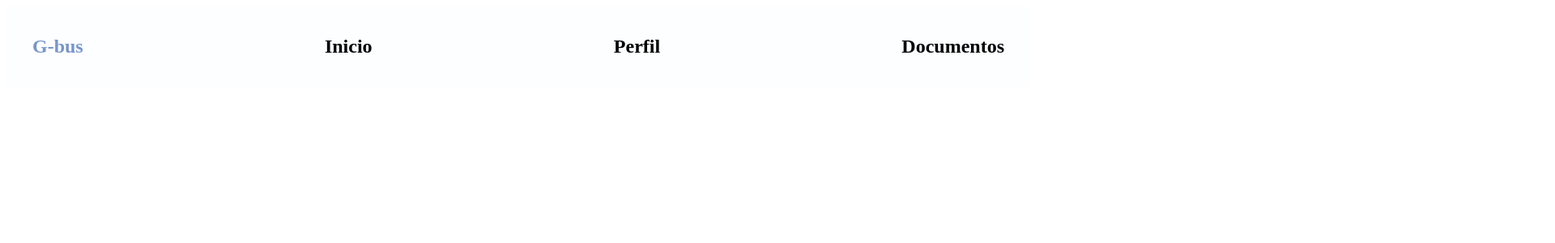
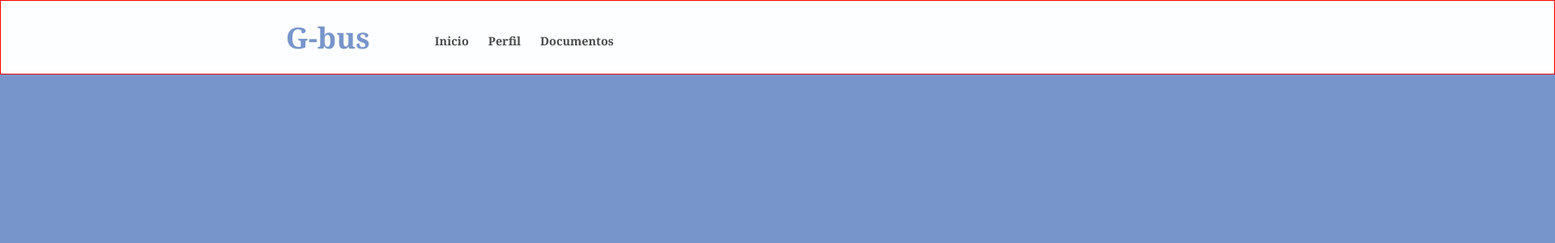
Before and after one commit to diegoframos81/G-Bus, a React (Vite) app: page / in a window 1280 px wide. Shown: the top 300 px of the page at 81% size, 1920 px wide, since content can reach past the window. Built offline with nearby package versions, Linux system fonts and the light colour scheme.

Commit message:
Formatting navbar css

```diff
--- a/src/index.css
+++ b/src/index.css
@@ -0,0 +1,11 @@
+* {
+    font-family: Georgia, 'Times New Roman', Times, serif;
+    margin: 0;
+    padding: 0;
+    box-sizing: border-box;
+  }
+
+  body {
+    background-color: #7895CB;
+    color: #fff;
+  }
--- a/src/ui/components/navbar/Navbar.css
+++ b/src/ui/components/navbar/Navbar.css
@@ -1,46 +1,21 @@
 #navbar {
+    border: 1px solid red;
     display: flex;
-    justify-content: space-between;
     align-items: center;
-    padding: 1rem 2rem;
+    width: 120rem;
+    height: 5.75rem;
     background-color: #FDFEFF;
   }
 
-  #navbar h1 a {
+  #navbar h1 {
+   margin-right: 5rem;
+    font-size: 2.25rem;
+    margin-left: 22rem;
     color: #7895CB;
   }
 
   #navbar h2 a {
-    display: flex;
-    align-items: center;
-    gap: 0.5rem;
+    font-size: 0.9rem;
+    color: #4B4B4B;
+    margin-right: 1.5rem;
   }
-
-  #navbar h2 a {
-    display: flex;
-    align-items: center;
-    gap: 0.5rem;
-  }
-
-  #navbar form {
-    display: flex;
-    gap: 0.5rem;
-  }
-
-  #navbar input {
-    padding: 0.2rem 0.8rem;
-    border-radius: 4px;
-    border: none;
-  }
-
-  #navbar form button {
-    background-color: #f7d354;
-    border: 2px solid #f7d354;
-    border-radius: 4px;
-    color: #000;
-    padding: 0.3rem;
-    font-size: 1.3rem;
-    display: flex;
-    align-items: center;
-    cursor: pointer;
-  }
```
